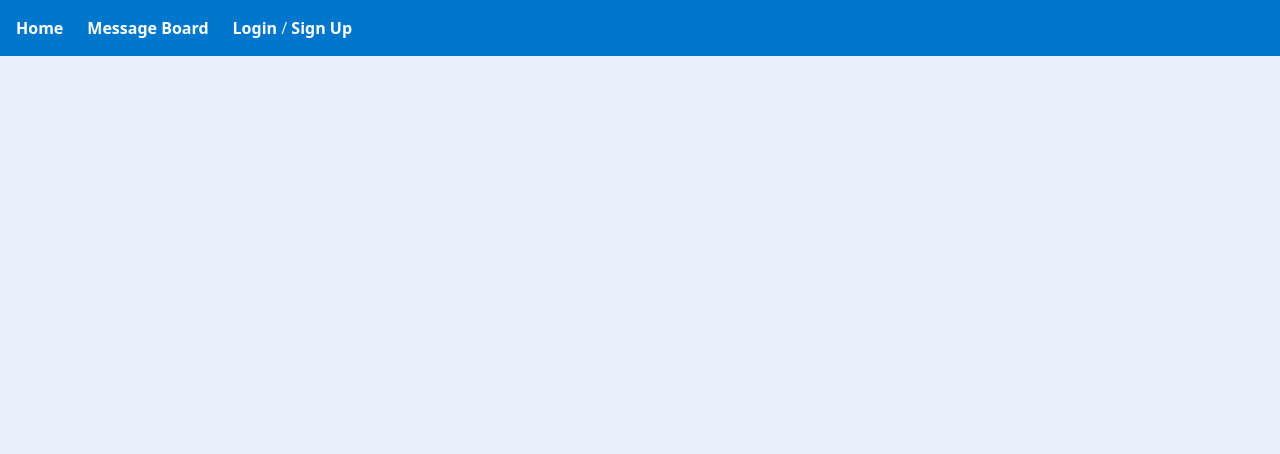
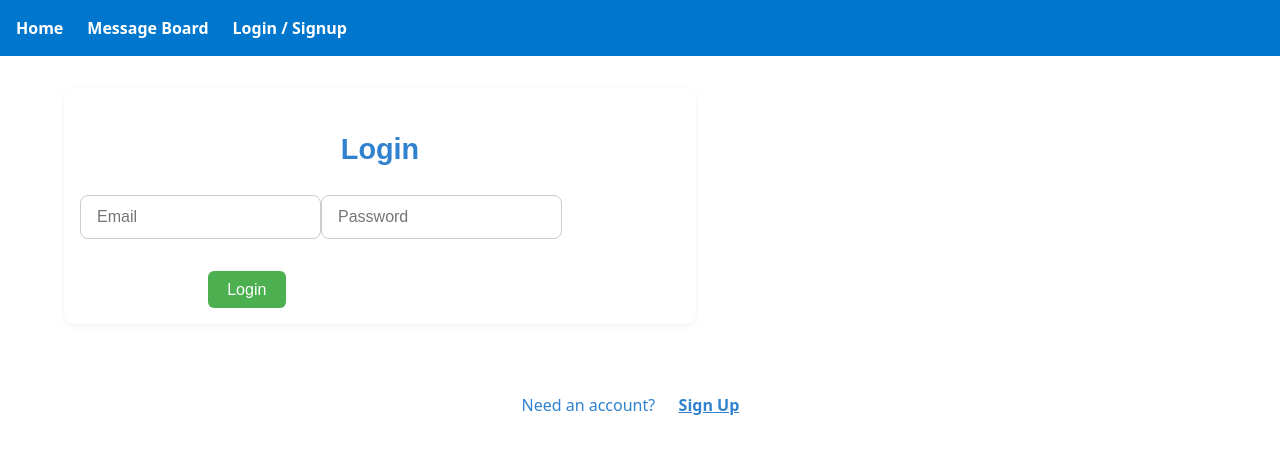
Before and after one commit to Gomezzzer/hey-neighbor, a React (Vite) app: page /auth in a window 1280 px wide. Shown: the top 454 px of the page. Built offline with nearby package versions, Linux system fonts and the light colour scheme; no server answers.

Commit message:
styled login/sign up

```diff
--- a/src/App.tsx
+++ b/src/App.tsx
@@ -10,15 +10,14 @@
 import { useEffect } from "react";
 import { onAuthStateChanged } from "firebase/auth";
 import { auth } from "./firebase/firebase";
-// import AuthForm from "./components/ui/AuthForm";
+import AuthForm from "./components/ui/AuthForm";
 import "./LandingPage.css";
 import "./Button.css";
 import "./Input.css";
 import "./NavBar.css";
 import ProtectedRoute from "./components/ui/ProtectedRoute";
 import PublicRoute from "./components/ui/PublicRoute";
-import SignUp from "./components/ui/Signup"; // Import the SignUp component
-import Login from "./components/ui/Login"; // Import the Login component
+
 
 const NavBar = ({ user }: { user: any }) => (
   <nav className="navbar">
@@ -26,7 +25,7 @@
       <li><Link to="/">Home</Link></li>
       <li><Link to="/messages">Message Board</Link></li>
       {!user ? (
-        <li><Link to="/login">Login</Link> / <Link to="/signup">Sign Up</Link></li>
+        <li><Link to="/auth">Login / Signup</Link></li>
       ) : (
         <li><button onClick={() => auth.signOut()}>Logout</button></li>
       )}
@@ -136,18 +135,10 @@
           }
         />
         <Route
-    path="/login"
+          path="/auth"
           element={
             <PublicRoute user={user}>
-        <Login />
-      </PublicRoute>
-        }
-      />
-      <Route
-        path="/signup"
-        element={
-          <PublicRoute user={user}>
-            <SignUp />
+              <AuthForm />
             </PublicRoute>
           }
         />
@@ -155,6 +146,7 @@
     </Router>
   );
 
+
 }
 
 
--- a/src/Index.css
+++ b/src/Index.css
@@ -14,7 +14,6 @@
   -moz-osx-font-smoothing: grayscale;
 }
 
-/*
 a {
   font-weight: 500;
   color: #646cff;
@@ -68,4 +67,3 @@
     background-color: #f9f9f9;
   }
 }
-*/
--- a/src/components/ui/AuthForm.tsx
+++ b/src/components/ui/AuthForm.tsx
@@ -1,56 +1,31 @@
-import React, { useState } from "react";
-import { auth } from "../../firebase/firebase";
-import {
-  createUserWithEmailAndPassword,
-  signInWithEmailAndPassword,
-} from "firebase/auth";
-
+import { useState } from "react";
+import Login from "../ui/Login";
+import SignUp from "../ui/Signup";
 
 const AuthForm = () => {
   const [isLogin, setIsLogin] = useState(true);
-  const [email, setEmail] = useState("");
-  const [password, setPassword] = useState("");
-
-  const handleSubmit = async (e: React.FormEvent) => {
-    e.preventDefault();
-    try {
-      if (isLogin) {
-        await signInWithEmailAndPassword(auth, email, password);
-      } else {
-        await createUserWithEmailAndPassword(auth, email, password);
-      }
-    } catch (err) {
-      alert((err as Error).message);
-    }
-  };
 
   return (
     <div className="auth-form">
-      <h2>{isLogin ? "Login" : "Sign Up"}</h2>
-      <form onSubmit={handleSubmit}>
-        <input
-          type="email"
-          placeholder="Email"
-          value={email}
-          onChange={(e) => setEmail(e.target.value)}
-          required
-        /><br />
-        <input
-          type="password"
-          placeholder="Password"
-          value={password}
-          onChange={(e) => setPassword(e.target.value)}
-          required
-        /><br />
-        <button type="submit">{isLogin ? "Login" : "Sign Up"}</button>
-      </form>
-      <button onClick={() => setIsLogin(!isLogin)}>
-        {isLogin ? "Need an account? Sign Up" : "Already have an account? Login"}
-      </button>
+      {isLogin ? <Login /> : <SignUp />}
+      <p style={{ textAlign: "center", marginTop: "1rem", color: "#3182ce" }}>
+        {isLogin ? "Need an account? " : "Already have an account? "}
+        <button
+          onClick={() => setIsLogin(!isLogin)}
+          style={{
+            background: "none",
+            border: "none",
+            color: "#3182ce",
+            cursor: "pointer",
+            fontWeight: "bold",
+            textDecoration: "underline"
+          }}
+        >
+          {isLogin ? "Sign Up" : "Login"}
+        </button>
+      </p>
     </div>
   );
 };
 
-
-
 export default AuthForm;
--- a/src/components/ui/Login.css
+++ b/src/components/ui/Login.css
@@ -1,8 +1,13 @@
 .auth-container {
-    max-width: 600px;
-    margin: 2rem auto;
-    padding: 1rem;
-    font-family: sans-serif;
+  max-width: 600px;
+  margin: 2rem auto;
+  padding: 1rem;
+  font-family: sans-serif;
+  background-color: #fff;
+  border-radius: 10px;
+  box-shadow: 0 2px 6px rgba(0, 0, 0, 0.06);
+  margin-right: 4rem;
+  margin-left: 4rem;
   }
 
   .auth-container h2 {
@@ -19,16 +24,17 @@
     margin-bottom: 2rem;
   }
 
-  .auth-form input {
+  .auth-container input {
     padding: 0.75rem 1rem;
     border: 1px solid #ccc;
     border-radius: 8px;
     font-size: 1rem;
     background-color: white;
     color: #333;
+    margin-bottom: 1rem;
   }
 
-  .auth-form button {
+  .auth-container button {
     align-self: flex-end;
     padding: 0.6rem 1.2rem;
     background-color: #4caf50;
@@ -37,6 +43,8 @@
     border-radius: 6px;
     cursor: pointer;
     font-size: 1rem;
+    margin-top: 1rem;
+    margin-left: 8rem;
   }
 
   .auth-form button:hover {
--- a/src/components/ui/Login.tsx
+++ b/src/components/ui/Login.tsx
@@ -31,9 +31,6 @@
         <input type="password" value={password} onChange={(e) => setPassword(e.target.value)} placeholder="Password" required />
         <button type="submit">Login</button>
       </form>
-      <p>
-        Don't have an account? <Link to="/SignUp">Sign up</Link>
-      </p>
     </div>
   );
 };
```
Lines whose indentation alone changed are shown as unchanged.
